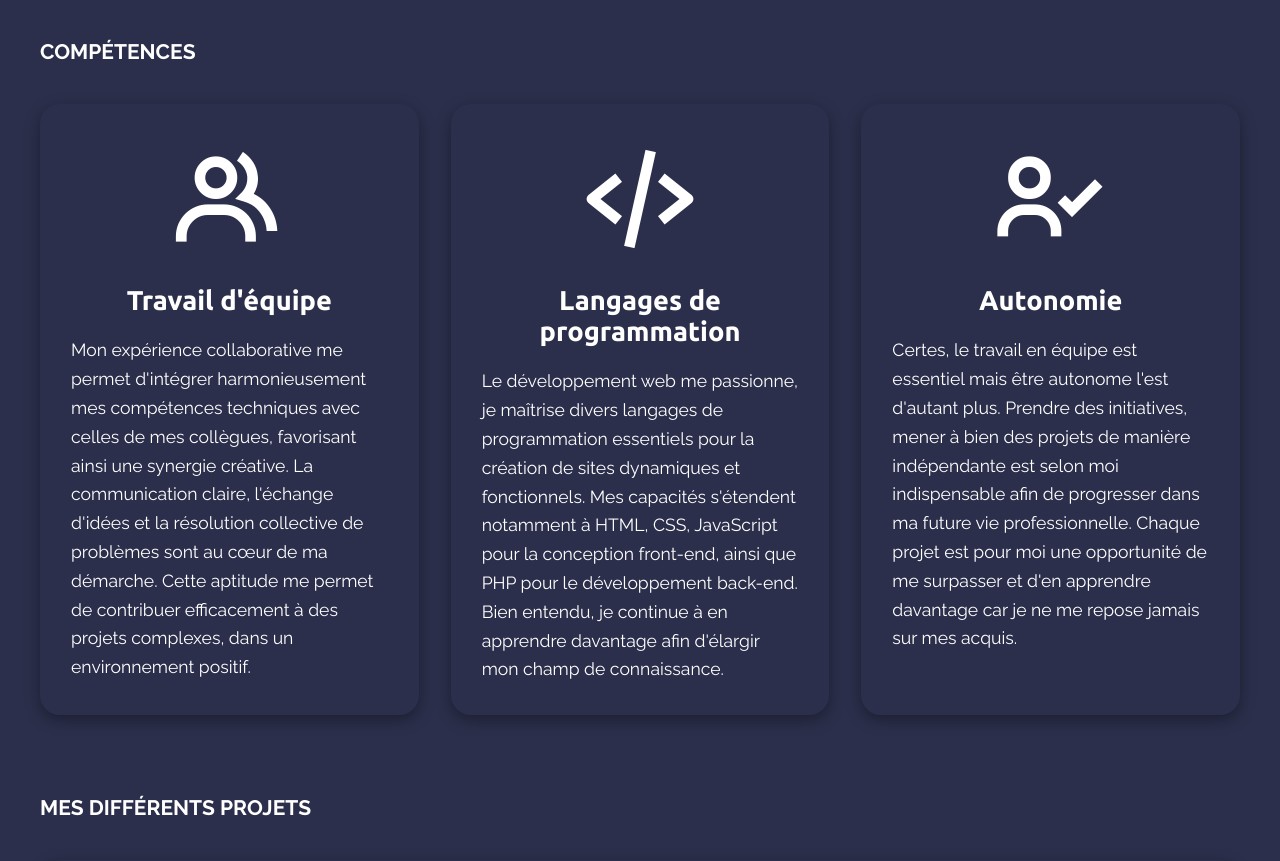
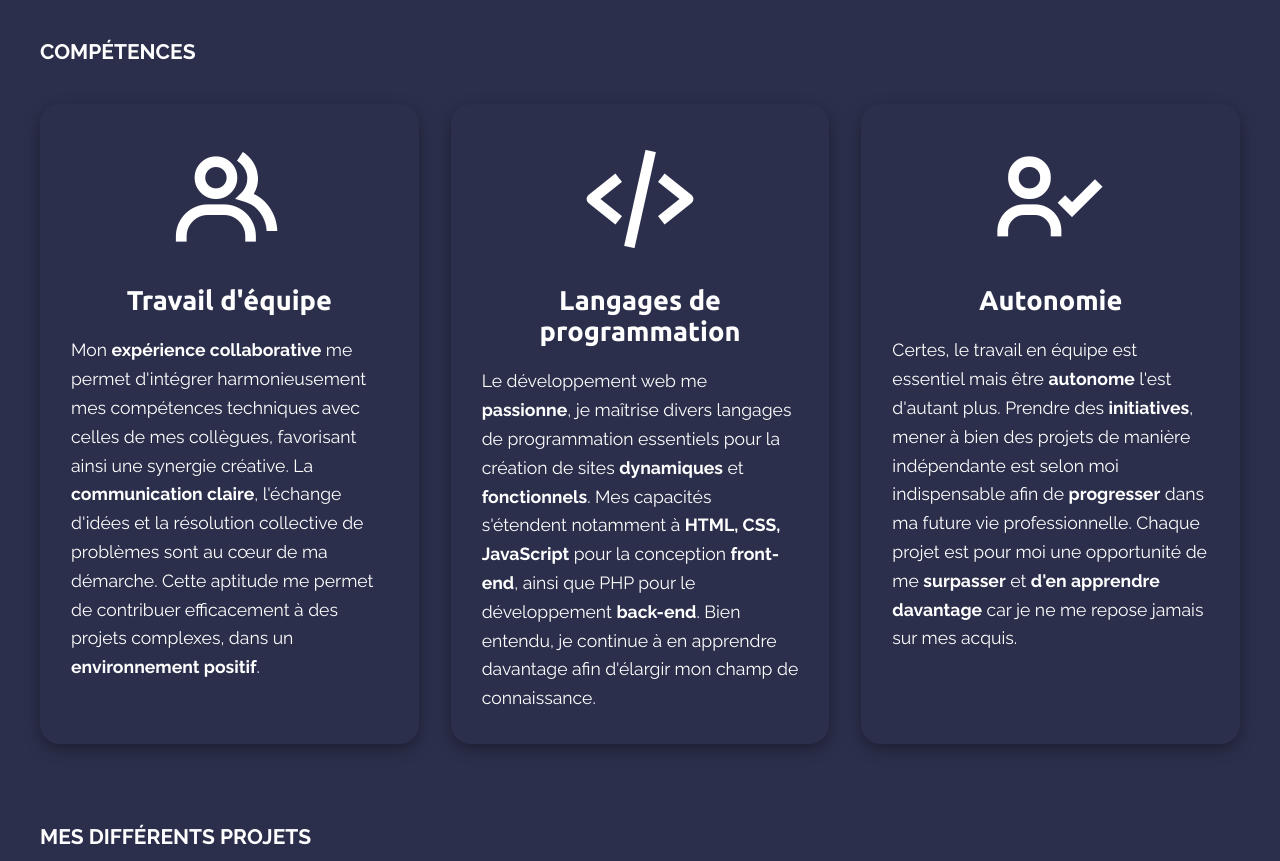
Before and after one commit to GregoryFnr/Portfolio, a PHP site: page / in a window 1280 px wide. Shown: the part 1226-2087 px from the top of the page. Run offline with PHP 8.4, Linux system fonts and the light colour scheme.

```diff
--- a/css/style.css
+++ b/css/style.css
@@ -198,6 +198,10 @@ header .info-text .scroll::before{
     font-size: 1.1rem;
 }
 
+.bold {
+    font-weight: bold;
+}
+
 .scroll-top{
     display: none;
     position: fixed;
```
